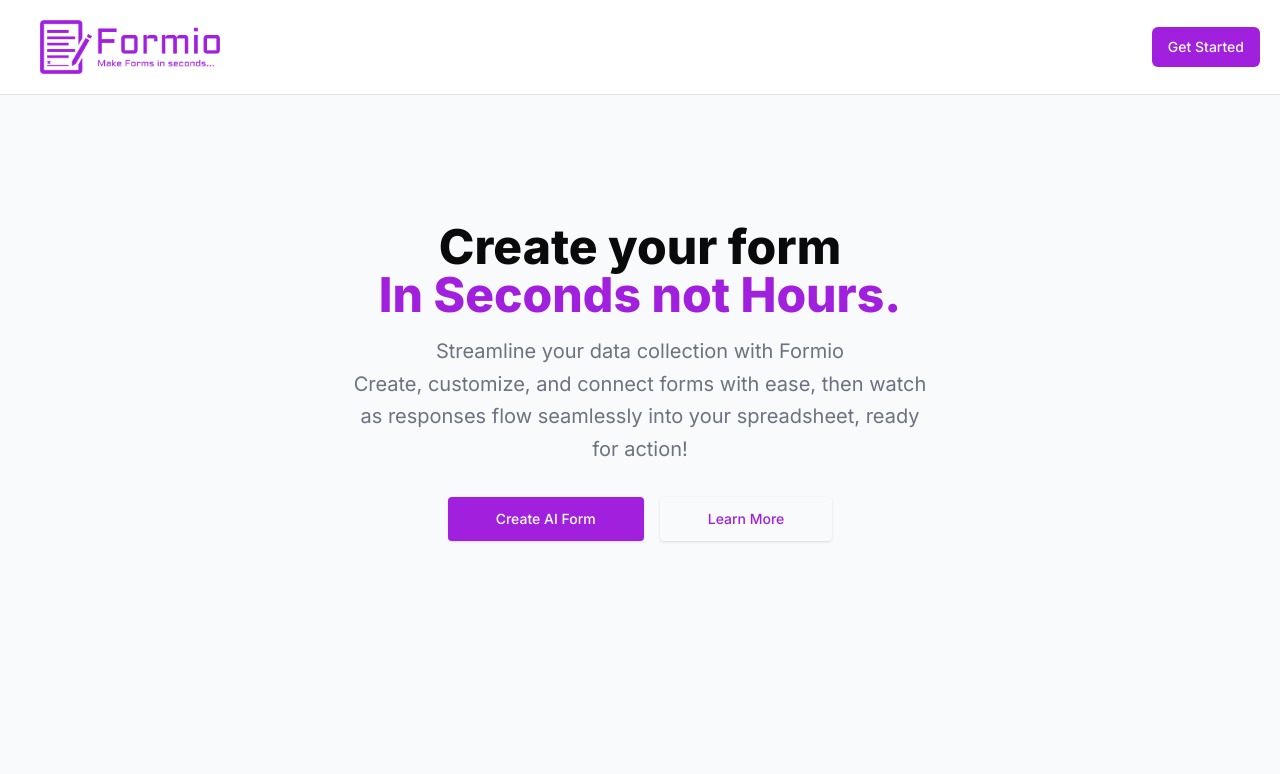
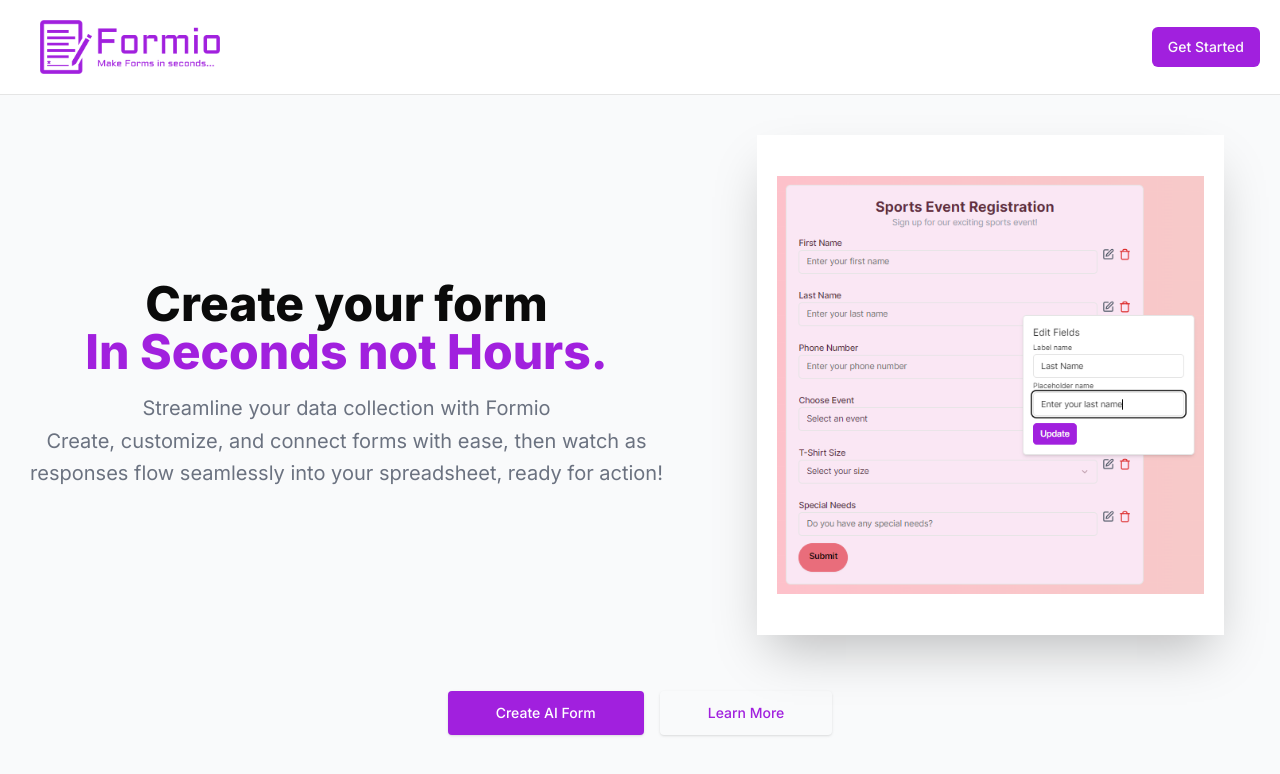
Before and after one commit to Rohit005005/formio, a Next.js app: page / in a window 1280 px wide. Shown: the top 774 px of the page. Built offline with nearby package versions, Linux system fonts and the light colour scheme; no server answers.

Commit message:
design commit 1

```diff
--- a/app/_components/Hero.js
+++ b/app/_components/Hero.js
@@ -1,23 +1,53 @@
-import React from 'react'
+"use client"
+import Image from "next/image";
+import React, { useEffect, useState } from "react";
 
 function Hero() {
+  const img1 = "/formioland1.png";
+  const img2 = "/formioland2.png";
+  const [currentImage, setCurrentImage] = useState(img1);
+
+  const toggleImage = () => {
+    setCurrentImage((prevImage) => (prevImage === img1 ? img2 : img1));
+  };
+
+  useEffect(() => {
+    const intervalId = setInterval(toggleImage, 5000);
+    return () => clearInterval(intervalId);
+  }, []);
   return (
-    <section className="bg-gray-50">
-  <div className="mx-auto max-w-screen-xl px-4 py-32 lg:flex lg:h-screen">
-    <div className="mx-auto max-w-xl text-center">
+    <section className="bg-gray-50 animate-fade">
+      <div className="mx-auto max-w-screen-xl px-4 py-10 lg:flex lg:h-screen">
+        <div className=" mx-auto text-center">
+          <div className="flex flex-col md:flex-row lg:flex-row gap-10">
+            <div className="flex flex-col items-center justify-center">
               <h1 className="text-3xl font-extrabold sm:text-5xl">
                 Create your form
-        <strong className="font-extrabold text-primary sm:block"> In Seconds not Hours. </strong>
+                <strong className="font-extrabold text-primary sm:block">
+                  {" "}
+                  In Seconds not Hours.{" "}
+                </strong>
               </h1>
 
               <p className="mt-4 sm:text-xl/relaxed text-gray-500">
                 Streamline your data collection with Formio
               </p>
               <p className=" sm:text-xl/relaxed text-gray-500">
-      Create, customize, and connect forms with ease, then watch as responses flow seamlessly into your spreadsheet, ready for action!
+                Create, customize, and connect forms with ease, then watch as
+                responses flow seamlessly into your spreadsheet, ready for
+                action!
               </p>
+            </div>
 
-      <div className="mt-8 flex flex-wrap justify-center gap-4">
+            <div className="bg-white flex justify-center items-center h-[350px] md:h-[500px] lg:h-[500px] shadow-2xl p-5 ml-10 mr-10">
+              <Image
+                src={currentImage}
+                width={800}
+                height={800}
+              />
+            </div>
+          </div>
+          <div className="mt-14 flex flex-wrap justify-center gap-4">
             <a
               className="block w-full rounded bg-primary px-12 py-3 text-sm font-medium text-white shadow hover:bg-purple-800 focus:outline-none focus:ring active:bg-primary sm:w-auto"
               href="/dashboard"
@@ -35,7 +65,7 @@ function Hero() {
         </div>
       </div>
     </section>
-  )
+  );
 }
 
-export default Hero
+export default Hero;
--- a/app/dashboard/_components/CreateForm.js
+++ b/app/dashboard/_components/CreateForm.js
@@ -26,7 +26,7 @@ function CreateForm() {
   const route = useRouter();
 
   const PROMPT =
-    ",On Basis of description please give form in json format with formTitle, formHeading, formFields along with fieldName, fieldTitle, placeholder, fieldLabel, fieldType, required fields in Json format. Only give Json format in curly braces nothing else is needed, dont include '''json''' in it";
+    ",On Basis of description please give form in json format with formTitle, formHeading, formFields along with fieldName, fieldTitle, placeholder, fieldLabel, fieldType, required fields in Json format. Only give Json format in curly braces nothing else is needed, dont include '''json''' in it. Also dont include any submit button field";
 
   async function onFormCreate() {
     setLoading(true);
--- a/app/dashboard/_components/FormListItem.js
+++ b/app/dashboard/_components/FormListItem.js
@@ -15,7 +15,7 @@ import {
 } from "@/components/ui/alert-dialog";
 import { useUser } from "@clerk/nextjs";
 import { db } from "@/configs";
-import { jsonForms } from "@/configs/schema";
+import { jsonForms, userResponses } from "@/configs/schema";
 import { and, eq } from "drizzle-orm";
 import { toast } from "sonner";
 import { RWebShare } from "react-web-share";
@@ -31,6 +31,15 @@ function FormListItem({ jsonForm, formRecord, refreshData }) {
           eq(jsonForms.createdBy, user?.primaryEmailAddress?.emailAddress)
         )
       );
+    if (result) {
+      toast("Form Deleted !!!");
+      refreshData();
+    }
+  };
+  const onDeleteForm2 = async () => {
+    const result = await db
+      .delete(userResponses)
+      .where(and(eq(userResponses.formRef, formRecord.id)));
     if (result) {
       toast("Form Deleted !!!");
       refreshData();
@@ -54,7 +63,12 @@ function FormListItem({ jsonForm, formRecord, refreshData }) {
             </AlertDialogHeader>
             <AlertDialogFooter>
               <AlertDialogCancel>Cancel</AlertDialogCancel>
-              <AlertDialogAction onClick={() => onDeleteForm()}>
+              <AlertDialogAction
+                onClick={ async() => {
+                  await onDeleteForm2();
+                  onDeleteForm();
+                }}
+              >
                 Continue
               </AlertDialogAction>
             </AlertDialogFooter>
--- a/app/edit-form/[formid]/_components/Controller.js
+++ b/app/edit-form/[formid]/_components/Controller.js
@@ -75,7 +75,7 @@ function Controller({ seletedTheme, selectedBackground,setSignInEnable }) {
       </Button>
       <div className="flex gap-2 my-5 items-center mt-5">
         <Checkbox onCheckedChange={(e) => setSignInEnable(e)} />
-        <h2>Enable Social Authentication before submit of the form</h2>
+        <h2>Enable Social Authentication before submission of the form</h2>
       </div>
     </div>
   );
--- a/app/edit-form/[formid]/_components/FormUi.js
+++ b/app/edit-form/[formid]/_components/FormUi.js
@@ -68,8 +68,22 @@ function FormUi({
 
   const onFormSubmit = async (event) => {
     event.preventDefault();
-    console.log(formData);
 
+    if (enableSignIn) {
+      const result = await db.insert(userResponses).values({
+        jsonResponse: formData,
+        createdAt: moment().format("DD/MM/yyy"),
+        formRef: formId,
+        createdBy: user?.primaryEmailAddress?.emailAddress,
+      });
+
+      if (result) {
+        formRef.reset();
+        toast("Response Submitted Successfully !!");
+      } else {
+        toast("Error while saving your form !!");
+      }
+    } else {
       const result = await db.insert(userResponses).values({
         jsonResponse: formData,
         createdAt: moment().format("DD/MM/yyy"),
@@ -81,6 +95,7 @@ function FormUi({
         toast("Response Submitted Successfully !!");
       } else {
         toast("Error while saving your form !!");
+      }
     }
   };
 
@@ -191,7 +206,7 @@ function FormUi({
         </button>
       ) : (
         <Button>
-          <SignInButton >Sign In Before Submit</SignInButton>
+          <SignInButton>Sign In Before Submit</SignInButton>
         </Button>
       )}
     </form>
--- a/app/edit-form/[formid]/page.js
+++ b/app/edit-form/[formid]/page.js
@@ -123,7 +123,7 @@ function EditForm({ params }) {
         </div>
       </div>
       <div className="grid grid-cols-1 md:grid-cols-3 gap-5">
-        <div className="border rounded-lg p-5 h-screen shadow-md">
+        <div className="border rounded-lg p-5 shadow-md">
           <Controller
             seletedTheme={(value) => {
               updateControllerFields(value, "theme");
--- a/tailwind.config.js
+++ b/tailwind.config.js
@@ -66,10 +66,15 @@ module.exports = {
           from: { height: "var(--radix-accordion-content-height)" },
           to: { height: "0" },
         },
+        "fade":{
+          from:{opacity:0},
+          to:{opacity:1}
+        }
       },
       animation: {
         "accordion-down": "accordion-down 0.2s ease-out",
         "accordion-up": "accordion-up 0.2s ease-out",
+        "fade":"fade 2s"
       },
     },
   },
```
Also changed, not shown: public/formioland1.png (added), public/formioland2.png (added). Lines whose indentation alone changed are shown as unchanged.
